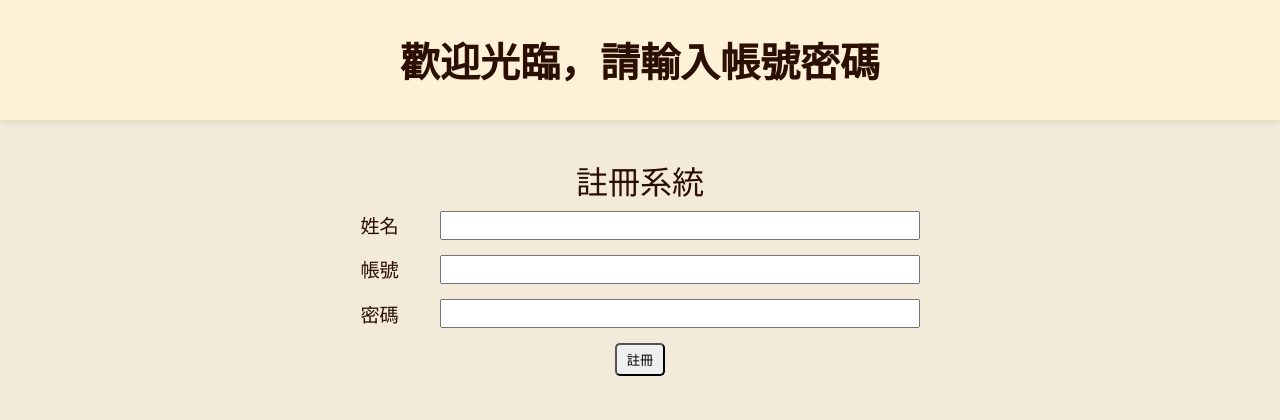
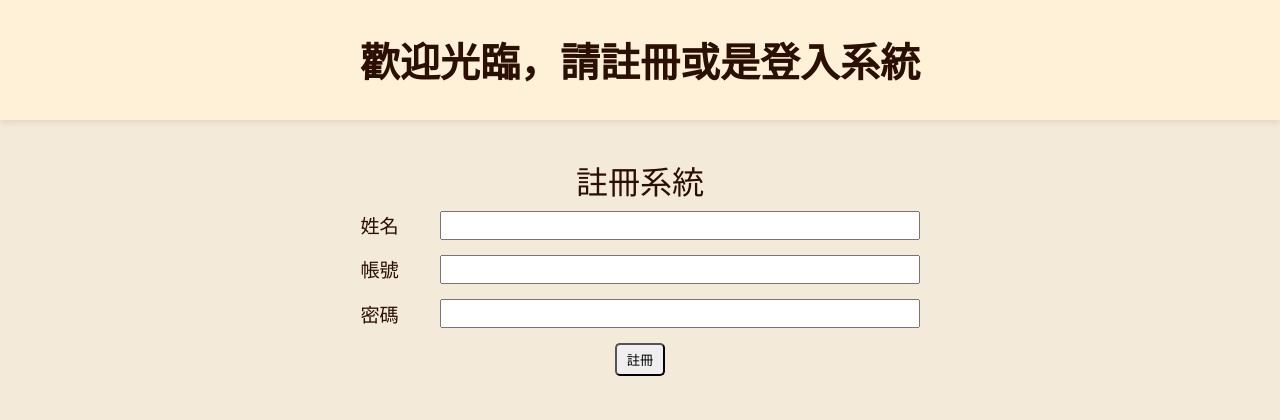
Before and after one commit to Yangunli/Wehelp-Assignment, a Flask app: page / in a window 1280 px wide. Shown: the top 420 px of the page. Run offline with Flask 2, Linux system fonts and the light colour scheme; data that the repository does not hold is empty.

Commit message:
Update h1

```diff
--- a/week6/templates/index.html
+++ b/week6/templates/index.html
@@ -1,7 +1,7 @@
 {% extends "base.html" %} {%block title%}WEEK6 | 首頁 {%endblock%} {% block
 content %}
 <header class="header">
-  <h1>歡迎光臨，請輸入帳號密碼</h1>
+  <h1>歡迎光臨，請註冊或是登入系統</h1>
 </header>
 <main>
   <div class="form-container signin">
```
